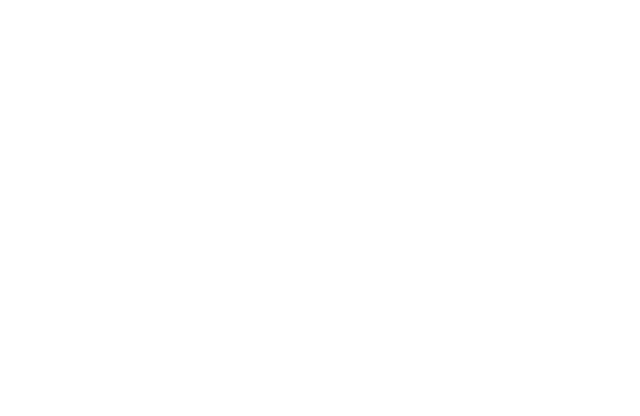
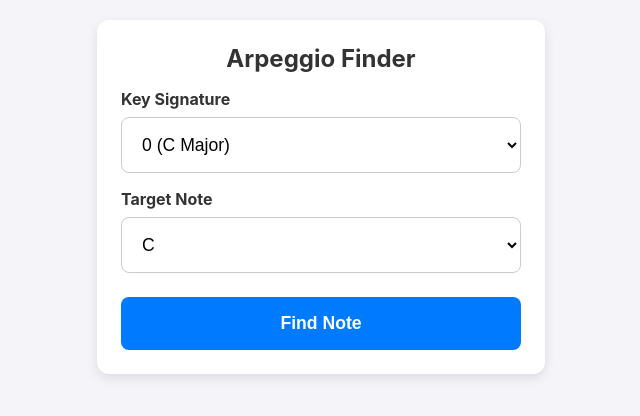
Before and after one commit to mikee819/solfege-finder, a plain HTML site: page index.html in a window 1280 px wide. Shown: the whole page, without its empty margins (319-959 px from the left). Drawn offline with Linux system fonts and the light colour scheme.

Commit message:
Republished initial code

```diff
--- a/index.html
+++ b/index.html
@@ -1,9 +1,129 @@
+<!DOCTYPE html>
+<html lang="en">
+<head>
+  <meta charset="UTF-8">
+  <meta name="viewport" content="width=device-width, initial-scale=1.0">
+  <title>Solfege & Arpeggio Finder</title>
+  <style>
+    body {
+      font-family: -apple-system, BlinkMacSystemFont, "Segoe UI", Roboto, Helvetica, Arial, sans-serif;
+      background-color: #f4f4f9;
+      color: #333;
+      margin: 0;
+      padding: 20px;
+      display: flex;
+      flex-direction: column;
+      align-items: center;
+    }
+
+    .card {
+      background: white;
+      border-radius: 12px;
+      padding: 24px;
+      width: 100%;
+      max-width: 400px;
+      box-shadow: 0 4px 12px rgba(0,0,0,0.1);
+    }
+
+    h1 {
+      font-size: 1.5rem;
+      text-align: center;
+      margin-top: 0;
+    }
+
+    label {
+      font-weight: bold;
+      display: block;
+      margin-top: 16px;
+      margin-bottom: 8px;
+    }
+
+    select, button {
+      width: 100%;
+      padding: 16px;
+      font-size: 1.1rem;
+      border: 1px solid #ccc;
+      border-radius: 8px;
+      background-color: #fff;
+    }
+
+    button {
+      margin-top: 24px;
+      background-color: #007aff;
+      color: white;
+      font-weight: bold;
+      border: none;
+      cursor: pointer;
+    }
+
+    button:active {
+      background-color: #005bb5;
+    }
+
+    #outputArea {
+      margin-top: 24px;
+      padding: 16px;
+      background-color: #eef7ff;
+      border-radius: 8px;
+      text-align: center;
+      display: none;
+    }
+
+    .solfege-result {
+      font-size: 2rem;
+      font-weight: bold;
+      color: #007aff;
+      margin: 8px 0;
+    }
+
+    .arpeggio-path {
+      font-size: 1.2rem;
+      color: #555;
+    }
+  </style>
+</head>
+<body>
+
+  <div class="card">
+    <h1>Arpeggio Finder</h1>
+
+    <label for="keySig">Key Signature</label>
+    <select id="keySig">
+      <option value="-3">3 Flats (Eb Major)</option>
+      <option value="-2">2 Flats (Bb Major)</option>
+      <option value="-1">1 Flat (F Major)</option>
+      <option value="0" selected>0 (C Major)</option>
+      <option value="1">1 Sharp (G Major)</option>
+      <option value="2">2 Sharps (D Major)</option>
+      <option value="3">3 Sharps (A Major)</option>
+    </select>
+
+    <label for="targetNote">Target Note</label>
+    <select id="targetNote">
+      <option value="C">C</option>
+      <option value="D">D</option>
+      <option value="Eb">Eb</option>
+      <option value="F">F</option>
+      <option value="G">G</option>
+      <option value="A">A</option>
+      <option value="Bb">Bb</option>
+      <option value="B">B</option>
+    </select>
+
+    <button onclick="calculateSolfege()">Find Note</button>
+
+    <div id="outputArea">
+      <div>Your note is:</div>
+      <div class="solfege-result" id="solfegeText">So</div>
+      <div>Arpeggio Path:</div>
+      <div class="arpeggio-path" id="pathText">Do &rarr; Mi &rarr; So</div>
+    </div>
+  </div>
+
 <script>
-  // 1. Audio Setup & Frequency Map
   const AudioContext = window.AudioContext || window.webkitAudioContext;
-  let audioCtx; // We initialize this on the first click so the browser allows audio
+  let audioCtx;
 
-  // Exact frequencies in Hz for a smooth, ascending octave range
   const freqs = {
     "Bb3": 233.08,
     "C4": 261.63, "C#4": 277.18, "D4": 293.66, "Eb4": 311.13, "E4": 329.63,
@@ -12,7 +132,6 @@
     "F5": 698.46, "F#5": 739.99, "G#5": 830.61
   };
 
-  // 2. Updated Key Dictionary with Octave Numbers
   const keyData = {
     "-3": { tonic: "Eb", scale: ["Eb4", "F4", "G4", "Ab4", "Bb4", "C5", "D5"] },
     "-2": { tonic: "Bb", scale: ["Bb3", "C4", "D4", "Eb4", "F4", "G4", "A4"] },
@@ -25,15 +144,13 @@
 
   const solfegeNames = ["Do", "Re", "Mi", "Fa", "So", "La", "Ti"];
 
-  // 3. The Synthesizer Function
   function playTone(frequency, startTime) {
     const oscillator = audioCtx.createOscillator();
-    const gainNode = audioCtx.createGain(); // Controls volume
+    const gainNode = audioCtx.createGain();
 
-    oscillator.type = 'sine'; // A smooth, flute-like tone
+    oscillator.type = 'sine';
     oscillator.frequency.value = frequency;
 
-    // We fade the note in and out slightly to prevent a robotic "clicking" sound
     gainNode.gain.setValueAtTime(0, startTime);
     gainNode.gain.linearRampToValueAtTime(0.3, startTime + 0.05);
     gainNode.gain.linearRampToValueAtTime(0, startTime + 0.45);
@@ -42,21 +159,18 @@
     gainNode.connect(audioCtx.destination);
 
     oscillator.start(startTime);
-    oscillator.stop(startTime + 0.5); // Each note lasts half a second
+    oscillator.stop(startTime + 0.5);
   }
 
-  // 4. The Logic Engine
   function calculateSolfege() {
-    // Browsers block audio until a user interacts, so we create the context here
     if (!audioCtx) audioCtx = new AudioContext();
     if (audioCtx.state === 'suspended') audioCtx.resume();
 
     const keySig = document.getElementById("keySig").value;
-    const targetNote = document.getElementById("targetNote").value; // e.g. "C"
+    const targetNote = document.getElementById("targetNote").value;
 
     const currentKey = keyData[keySig];
 
-    // Find the note index by checking just the letter part (ignoring the octave number)
     const noteIndex = currentKey.scale.findIndex(note => note.startsWith(targetNote));
 
     const outputArea = document.getElementById("outputArea");
@@ -65,37 +179,36 @@
 
     if (noteIndex === -1) {
       solfegeText.innerText = "N/A";
-      pathText.innerText = "Note is outside this key!";
+      pathText.innerHTML = "Note is outside this key!<br><small>(Try a different note or add more keys to the code)</small>";
       outputArea.style.display = "block";
       return;
     }
 
     solfegeText.innerText = solfegeNames[noteIndex];
 
-    // Build the visual path AND the audio playback array
     let path = "Do";
-    let notesToPlay = [currentKey.scale[0]]; // Always start on Do
+    let notesToPlay = [currentKey.scale[0]];
 
     if (noteIndex === 0) {
       path = "Do (You are already there!)";
-    } else if (noteIndex === 1) { // Re
+    } else if (noteIndex === 1) {
       path = "Do &rarr; Re";
       notesToPlay.push(currentKey.scale[1]);
-    } else if (noteIndex === 2) { // Mi
+    } else if (noteIndex === 2) {
       path = "Do &rarr; Mi";
       notesToPlay.push(currentKey.scale[2]);
-    } else if (noteIndex === 3) { // Fa
+    } else if (noteIndex === 3) {
       path = "Do &rarr; Mi &rarr; Fa";
       notesToPlay.push(currentKey.scale[2], currentKey.scale[3]);
-    } else if (noteIndex >= 4) { // So, La, Ti
+    } else if (noteIndex >= 4) {
       path = "Do &rarr; Mi &rarr; So";
       notesToPlay.push(currentKey.scale[2], currentKey.scale[4]);
 
-      if (noteIndex === 5) { // La
+      if (noteIndex === 5) {
         path += " &rarr; La";
         notesToPlay.push(currentKey.scale[5]);
       }
-      if (noteIndex === 6) { // Ti
+      if (noteIndex === 6) {
         path += " &rarr; Ti";
         notesToPlay.push(currentKey.scale[6]);
       }
@@ -104,11 +217,11 @@
     pathText.innerHTML = path;
     outputArea.style.display = "block";
 
-    // Play the sequence!
     const now = audioCtx.currentTime;
     notesToPlay.forEach((note, index) => {
-      // Space each note out by 0.5 seconds
       playTone(freqs[note], now + (index * 0.5));
     });
   }
 </script>
+</body>
+</html>
```
